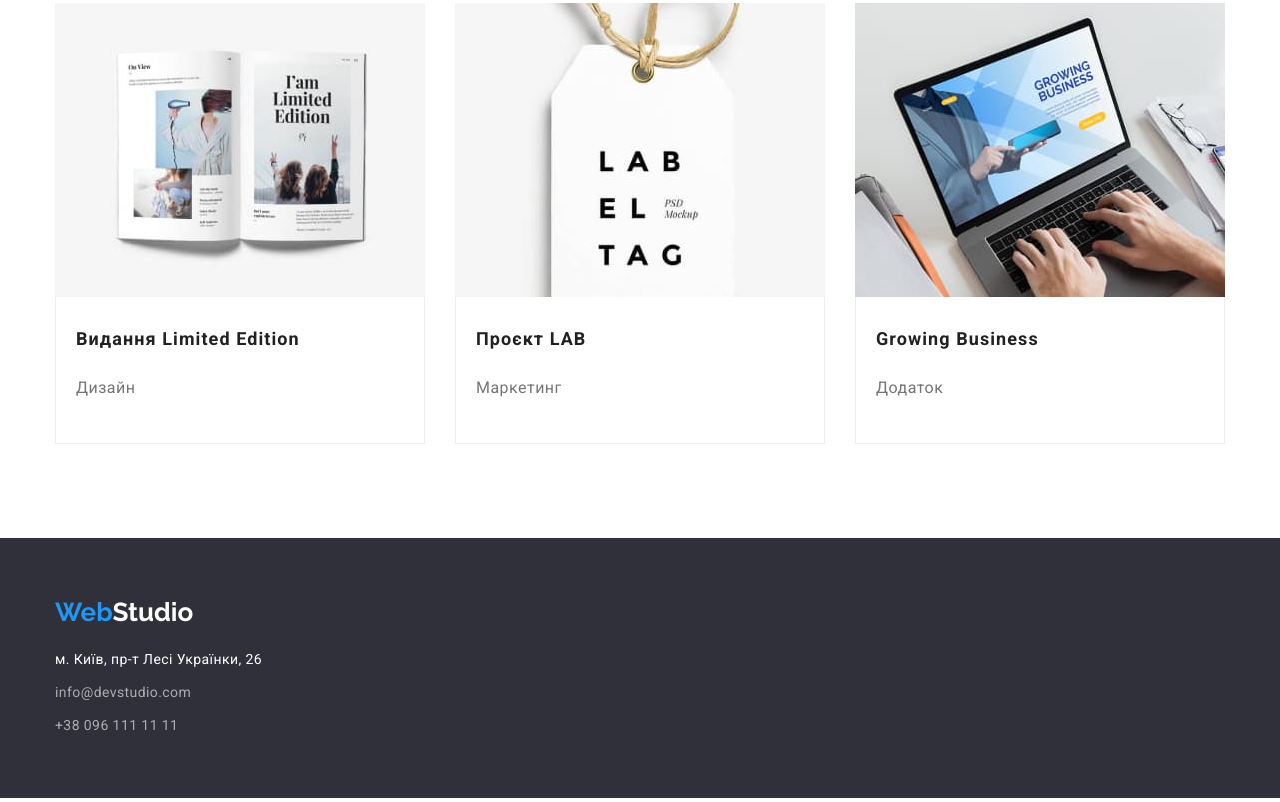
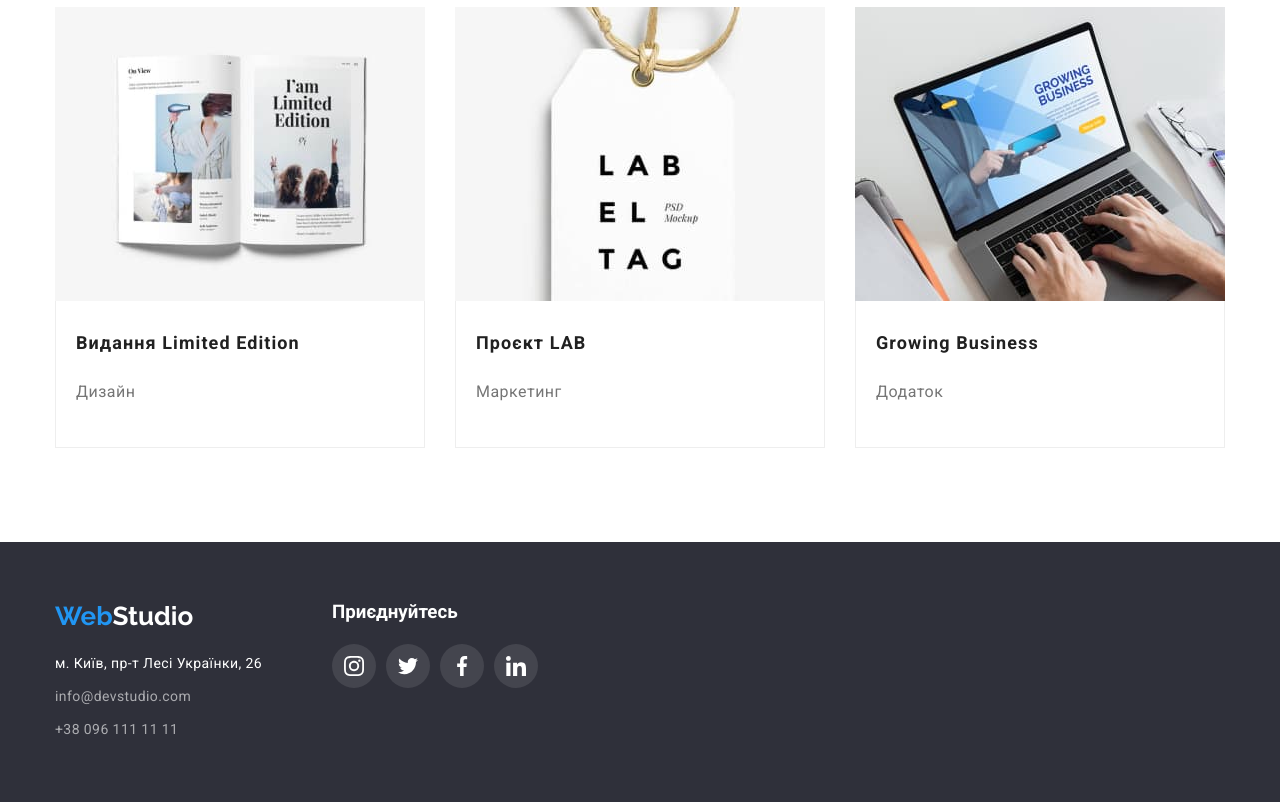
Before and after one commit to OleksandrSemenko2/goit-markup-hw-04, a plain HTML site: page portfolio.html in a window 1280 px wide. Shown: the part 1202-2004 px from the top of the page. Drawn offline with nearby package versions, Linux system fonts and the light colour scheme.

Commit message:
hw4 final v1

```diff
--- a/CSS/style.css
+++ b/CSS/style.css
@@ -7,6 +7,7 @@
   --brand-color-dark-blue: #188ce8;
   --brand-background-white: #f5f4fa;
   --brand-icons-gray: #afb1b8;
+  --brand-background-gray: rgba(255, 255, 255, 0.1);
 }
 body {
   font-family: Roboto, sans-serif;
@@ -106,8 +107,23 @@ header {
 .contact {
   color: var(--brand-color-gray);
 }
+.contact-item:hover .contact-icon {
+  fill: var(--brand-color-blue);
+}
+
+.contact-item {
+  display: flex;
+  align-items: center;
+}
 .contact-item:last-child {
   margin-left: 50px;
+}
+.contact-icon-container {
+  margin-right: 10px;
+  padding: 32px 0;
+}
+.contact-icon {
+  fill: var(--brand-color-gray);
 }
 
 .visually-hidden {
@@ -303,6 +319,10 @@ footer {
   background-color: var(--brand-background-black);
   padding: 60px 0;
 }
+.footer-container {
+  display: flex;
+  justify-content: baseline;
+}
 .address-table {
   margin: 0;
 }
@@ -328,6 +348,36 @@ footer {
 .adres:hover {
   color: var(--brand-color-white);
 }
+.footer-soc-links-container {
+  margin-left: 70px;
+}
+.footer-soc-links-header {
+  color: var(--brand-color-white);
+  margin: 0 0 20px 0;
+}
+.footer-soc-list {
+  display: flex;
+  gap: 10px;
+}
+.footer-soc-item {
+  background-color: var(--brand-background-gray);
+  border-radius: 50%;
+}
+.footer-soc-item:hover {
+  background-color: var(--brand-color-blue);
+}
+.footer-soc-link {
+  color: var(--brand-color-white);
+  width: 44px;
+  height: 44px;
+  display: flex;
+  justify-content: center;
+  align-items: center;
+}
+.footer-soc-icon {
+  fill: currentColor;
+}
+
 .filter {
   display: flex;
   justify-content: center;
--- a/portfolio.html
+++ b/portfolio.html
@@ -38,11 +38,21 @@
         </nav>
         <ul class="contacts">
           <li class="contact-item">
+            <div class="contact-icon-container">
+              <svg class="contact-icon" width="16" height="12">
+                <use href="./images/icons.svg#icon-mail"></use>
+              </svg>
+            </div>
             <a href="mailto:info@devstudio.com" class="nav-link contact"
               >info@devstudio.com</a
             >
           </li>
           <li class="contact-item">
+            <div class="contact-icon-container">
+              <svg class="contact-icon" width="10" height="16">
+                <use href="./images/icons.svg#icon-smartphone"></use>
+              </svg>
+            </div>
             <a href="tel:+380961111111" class="nav-link contact"
               >+38 096 111 11 11</a
             >
@@ -181,7 +191,8 @@
     </main>
 
     <footer>
-      <div class="container">
+      <div class="container footer-container">
+        <div class="footer-links">
           <a href="./index.html" class="logo-bot"
             ><span class="logo-web">Web</span>Studio</a
           >
@@ -208,6 +219,40 @@
             </ul>
           </address>
         </div>
+        <div class="footer-soc-links-container">
+          <h3 class="footer-soc-links-header">Приєднуйтесь</h3>
+          <ul class="footer-soc-list">
+            <li class="footer-soc-item">
+              <a href="" class="footer-soc-link"
+                ><svg class="footer-soc-icon" width="20" height="20">
+                  <use href="./images/icons.svg#icon-instagram"></use>
+                </svg>
+              </a>
+            </li>
+            <li class="footer-soc-item">
+              <a href="" class="footer-soc-link"
+                ><svg class="footer-soc-icon" width="20" height="20">
+                  <use href="./images/icons.svg#icon-twitter"></use>
+                </svg>
+              </a>
+            </li>
+            <li class="footer-soc-item">
+              <a href="" class="footer-soc-link"
+                ><svg class="footer-soc-icon" width="20" height="20">
+                  <use href="./images/icons.svg#icon-facebook"></use>
+                </svg>
+              </a>
+            </li>
+            <li class="footer-soc-item">
+              <a href="" class="footer-soc-link"
+                ><svg class="footer-soc-icon" width="20" height="20">
+                  <use href="./images/icons.svg#icon-linkedin"></use>
+                </svg>
+              </a>
+            </li>
+          </ul>
+        </div>
+      </div>
     </footer>
   </body>
 </html>
```
Also changed, not shown: index.html (+46 -1 lines). Lines whose indentation alone changed are shown as unchanged.
